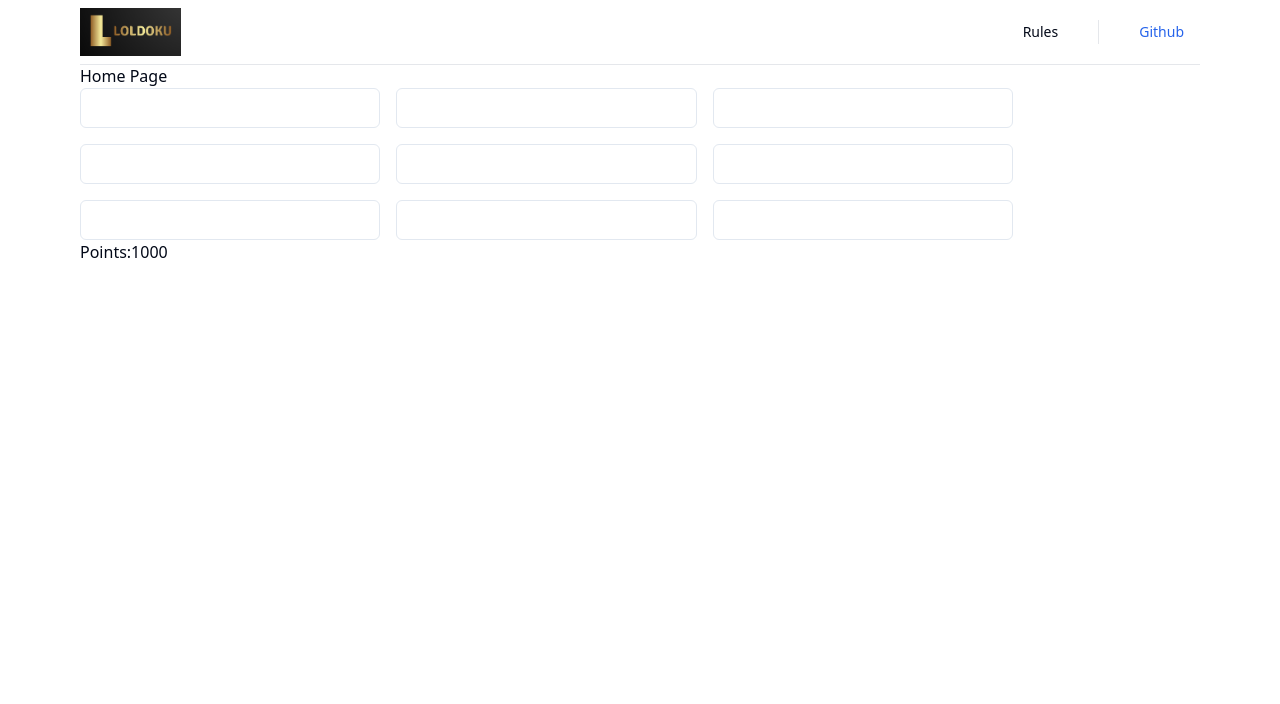
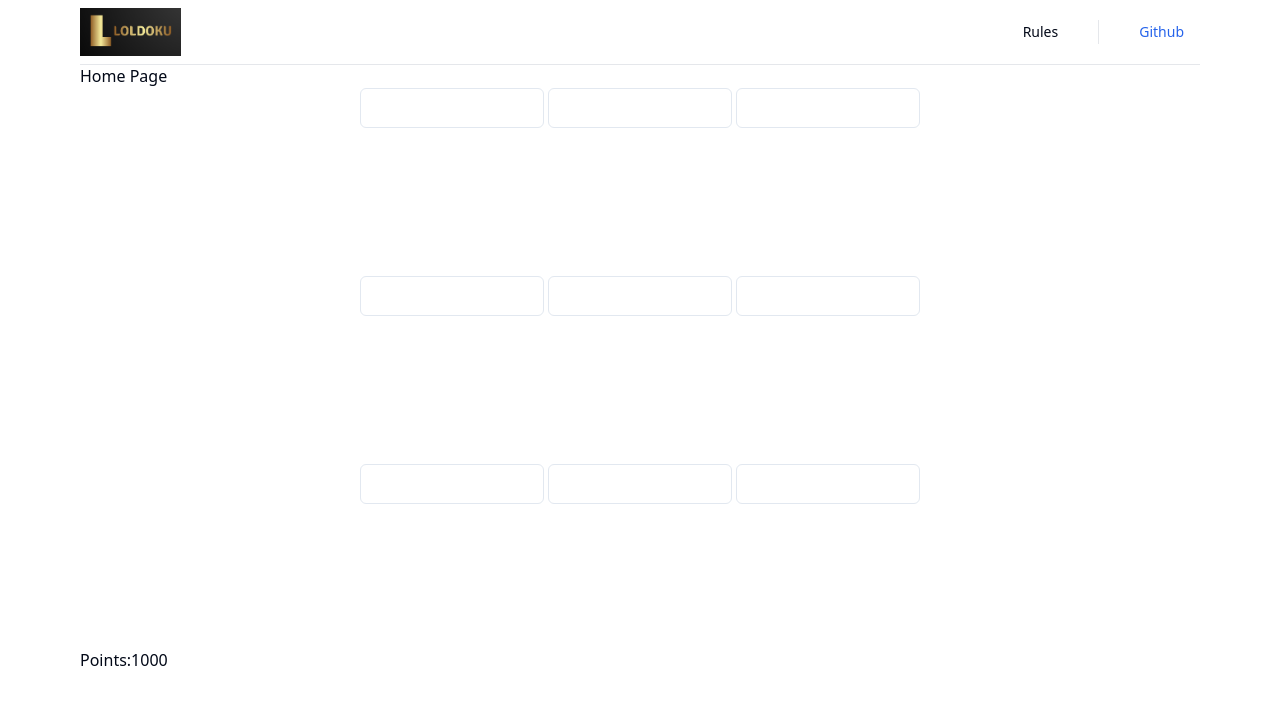
Before and after one commit to s-hc/LOLDoku, a React (Vite) app: page / in a window 1280 px wide. Shown: the top 704 px of the page. Built offline with nearby package versions, Linux system fonts and the light colour scheme.

Commit message:
centered grid

```diff
--- a/src/client/components/Grid.tsx
+++ b/src/client/components/Grid.tsx
@@ -6,7 +6,7 @@ type Props = {
 
 const Grid = ({ answers }: Props) => {
 	return (
-		<div className="grid grid-rows-3 grid-flow-col gap-4 w-5/6">
+		<div className="grid grid-rows-3 grid-flow-col gap-1 w-1/2 aspect-square mx-auto">
 			{answers.map((ele, ind) => (
 				<Square key={ind} champion={ele} />
 			))}
```
